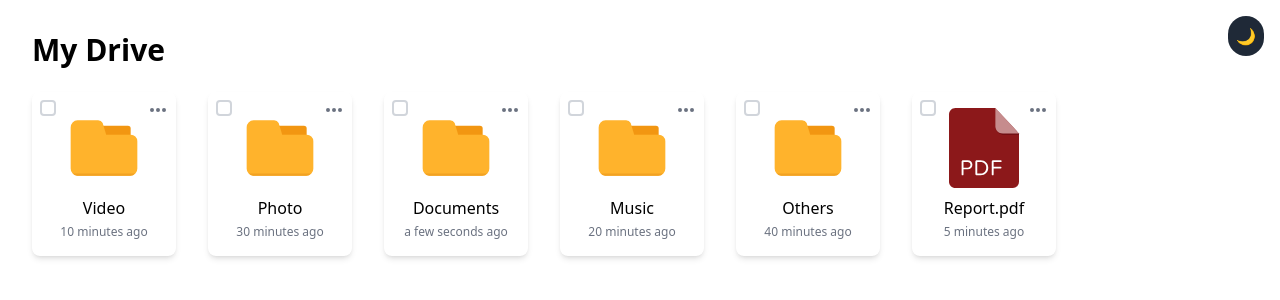
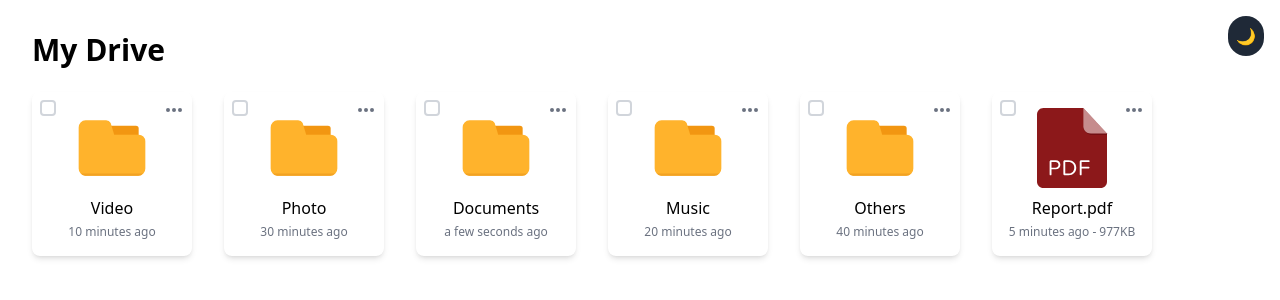
Before and after one commit to Mersho/Filebox, a React (Vite) app in the folder FileBox/: page / in a window 1280 px wide. Shown: the top 300 px of the page. Built offline with nearby package versions, Linux system fonts and the light colour scheme.

Commit message:
Some enhancements
- File size
- Click to select

```diff
--- a/FileBox/src/App.tsx
+++ b/FileBox/src/App.tsx
@@ -2,24 +2,28 @@ import { Checkbox } from "@headlessui/react"
 import moment from "moment"
 import { useState, useEffect } from "react"
 import { Icon } from "./components/ui/icon"
+import { bytesToSize } from "./lib/utils"
 
 interface ItemProps {
   name: string
   onCheckChange: (checked: boolean) => void
   modifiedDate: Date
   icon: React.ReactNode
+  size?: number
 }
 
-function Item({ name, onCheckChange, modifiedDate, icon }: ItemProps) {
+function Item({ name, onCheckChange, modifiedDate, icon, size }: ItemProps) {
   const [isChecked, setIsChecked] = useState(false)
 
-  function handleChange(checked: boolean) {
-    setIsChecked(checked)
-    onCheckChange(checked)
+  function handleChange(checked?: boolean) {
+    setIsChecked(checked ?? !isChecked)
+    onCheckChange(checked ?? !isChecked)
   }
 
   return (
-    <div className="relative flex flex-col items-center w-32 lg:w-36 text-center p-4 rounded-lg shadow-md hover:shadow-lg transition-shadow duration-300 dark:bg-gray-700">
+    <div
+      className="relative w-32 lg:w-40 p-4 rounded-lg shadow-md hover:shadow-lg transition-shadow duration-300 dark:bg-gray-700"
+    >
       <Checkbox
         className="absolute top-2 left-2 group block size-4 rounded border-2 border-gray-300 bg-white dark:bg-gray-600 dark:border-gray-500 hover:border-blue-500 dark:hover:border-blue-400 transition-colors duration-200 data-[checked]:bg-blue-500 data-[checked]:border-blue-500"
         checked={isChecked}
@@ -32,9 +36,14 @@ function Item({ name, onCheckChange, modifiedDate, icon }: ItemProps) {
       <button className="absolute top-2 right-2 text-gray-500 hover:text-gray-700 dark:text-gray-400 dark:hover:text-gray-200">
         <Icon name="threeDots" className="w-5 h-5" />
       </button>
-      {icon}
-      <span className="mt-2 text-sm lg:text-base dark:text-white">{name}</span>
-      <span className="mt-1 text-xs text-gray-500 dark:text-gray-400">{moment(modifiedDate).fromNow()}</span>
+      <div
+        className="flex flex-col items-center text-center"
+        onClick={() => handleChange()}
+      >
+        {icon}
+        <span className="mt-2 text-sm lg:text-base dark:text-white">{name}</span>
+        <span className="mt-1 text-xs text-gray-500 dark:text-gray-400">{moment(modifiedDate).fromNow()} {size && `- ${bytesToSize(size)}`}</span>
+      </div>
     </div>
   )
 }
@@ -90,7 +99,7 @@ function App() {
           <FolderItem name="Documents" onCheckChange={handleCheckChange} modifiedDate={new Date()} />
           <FolderItem name="Music" onCheckChange={handleCheckChange} modifiedDate={new Date((new Date()).getTime() - 20 * 60 * 1000)} />
           <FolderItem name="Others" onCheckChange={handleCheckChange} modifiedDate={new Date((new Date()).getTime() - 40 * 60 * 1000)} />
-          <FileItem name="Report.pdf" onCheckChange={handleCheckChange} modifiedDate={new Date((new Date()).getTime() - 5 * 60 * 1000)} />
+          <FileItem name="Report.pdf" onCheckChange={handleCheckChange} modifiedDate={new Date((new Date()).getTime() - 5 * 60 * 1000)} size={1000000} />
         </div>
       </div>
     </div>
--- /dev/null
+++ b/FileBox/src/lib/utils.ts
@@ -0,0 +1,8 @@
+function bytesToSize(bytes: number) {
+    const sizes = ["B", "KB", "MB", "GB", "TB"];
+    if (bytes === 0) return "0 Byte";
+    const i = Math.floor(Math.log(bytes) / Math.log(1024));
+    return Math.round(bytes / Math.pow(1024, i)) + sizes[i];
+}
+
+export { bytesToSize };
```
